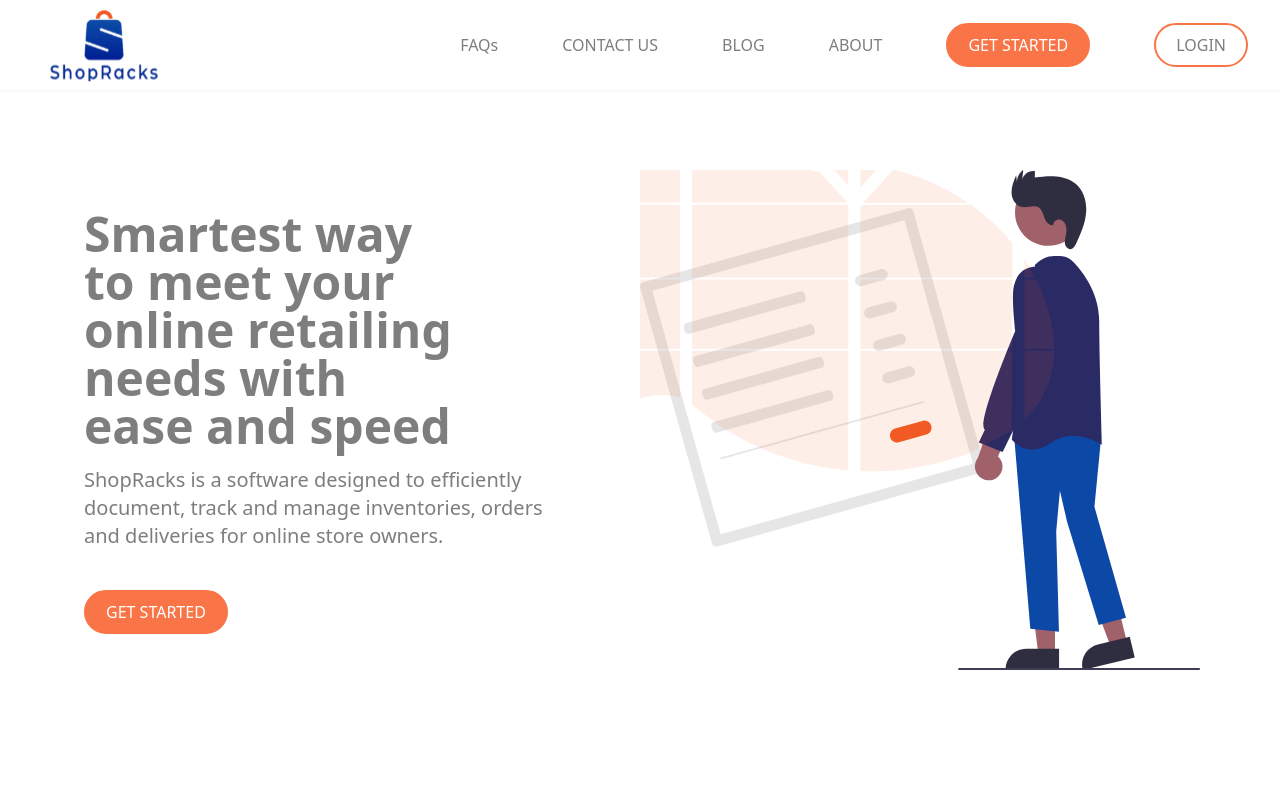
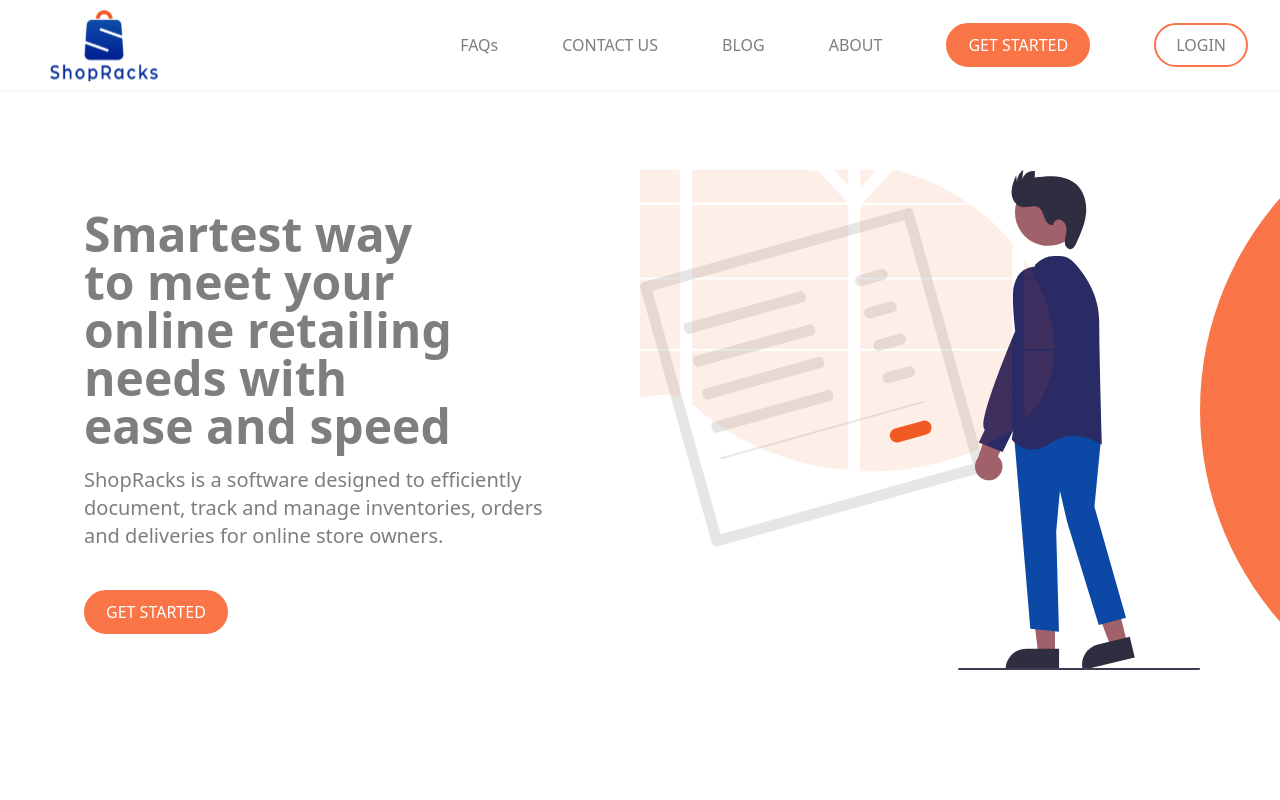
Before and after one commit to trizzi/ShopRack-Frontend-Web, a React (Create React App) app: page / in a window 1280 px wide. Shown: the top 800 px of the page. Built offline with nearby package versions, Linux system fonts and the light colour scheme; the HTML template or start-up script is replaced by a standard one.

Commit message:
Navbar fix

```diff
--- a/src/components/Navbar.js
+++ b/src/components/Navbar.js
@@ -11,7 +11,7 @@ const Navbar = () => {
       style={{color:theme.textcolor.dark}}
     >
       <div
-        className='flex justify-between items-center min-h-0 relative shadow-sm font-mulish'
+        className='flex justify-between items-center min-h-0 relative shadow-sm font-mulish container mx-auto'
       >
         <Link to='#' className='pl-2 shrink-0'>
           <img
--- a/src/components/Showcase.js
+++ b/src/components/Showcase.js
@@ -7,8 +7,10 @@ const Showcase = () => {
   const {theme} =  useTheme();
 
   return (
+    <div className="relative overflow-hidden">
+      <div className="absolute top-0 rounded-full left-3/4 ml-60 z-10" style={{backgroundColor:theme.primary.normal, width:"50%",paddingBottom:"50%"}}></div>
       <div
-      className='container mx-auto md:px-20 md:flex md:justify-around md:items-center font-mulish'
+        className='container z-20 relative mx-auto md:px-20 md:flex md:justify-around md:items-center font-mulish'
         style={{color:theme.textcolor.dark}}
       >
         <div className="flex flex-col w-full md:w-1/2 px-10 sm:px-1 md:pr-20 pt-20">
@@ -39,6 +41,7 @@ const Showcase = () => {
           />
         </div>
       </div>
+    </div>
   );
 };
 
```
Lines whose indentation alone changed are shown as unchanged.
